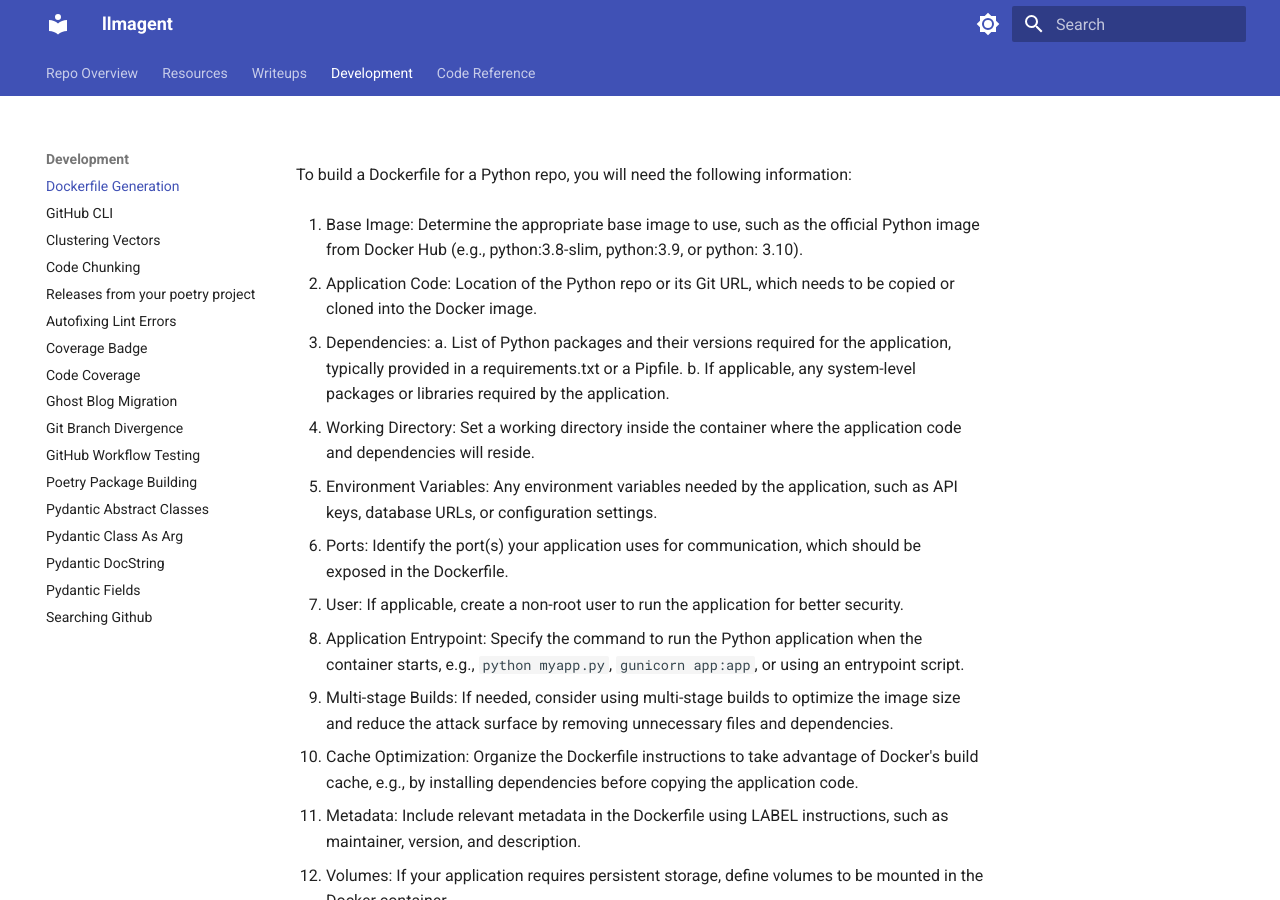
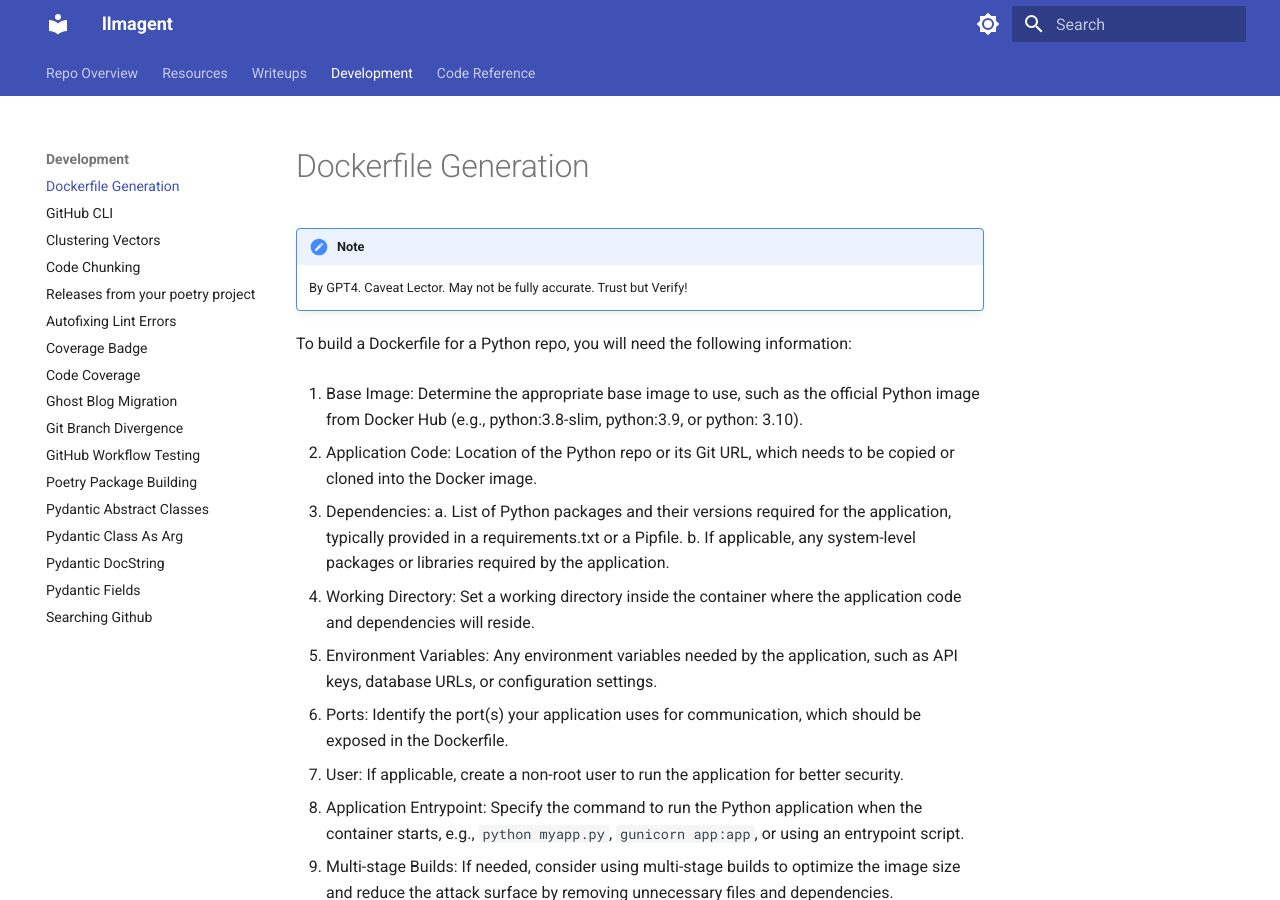
Before and after one commit to langroid/langroid, an MkDocs documentation site: the page built from docs/development/dockerfile-generation.md, in a window 1280 px wide and 900 px high. Built offline with MkDocs 1.6.1 and Material for MkDocs 9.7.7, drawn with Linux system fonts in a browser that asks for light colours.

Commit message:
doc updates

```diff
--- a/docs/development/dockerfile-generation.md
+++ b/docs/development/dockerfile-generation.md
@@ -1,3 +1,8 @@
+# Dockerfile Generation
+
+!!! note
+    By GPT4. Caveat Lector. May not be fully accurate. Trust but Verify!
+
 To build a Dockerfile for a Python repo, you will need the following
 information:
 
```
Also changed, not shown: docs/development/clustering-vectors.md (+1 -0 lines).
